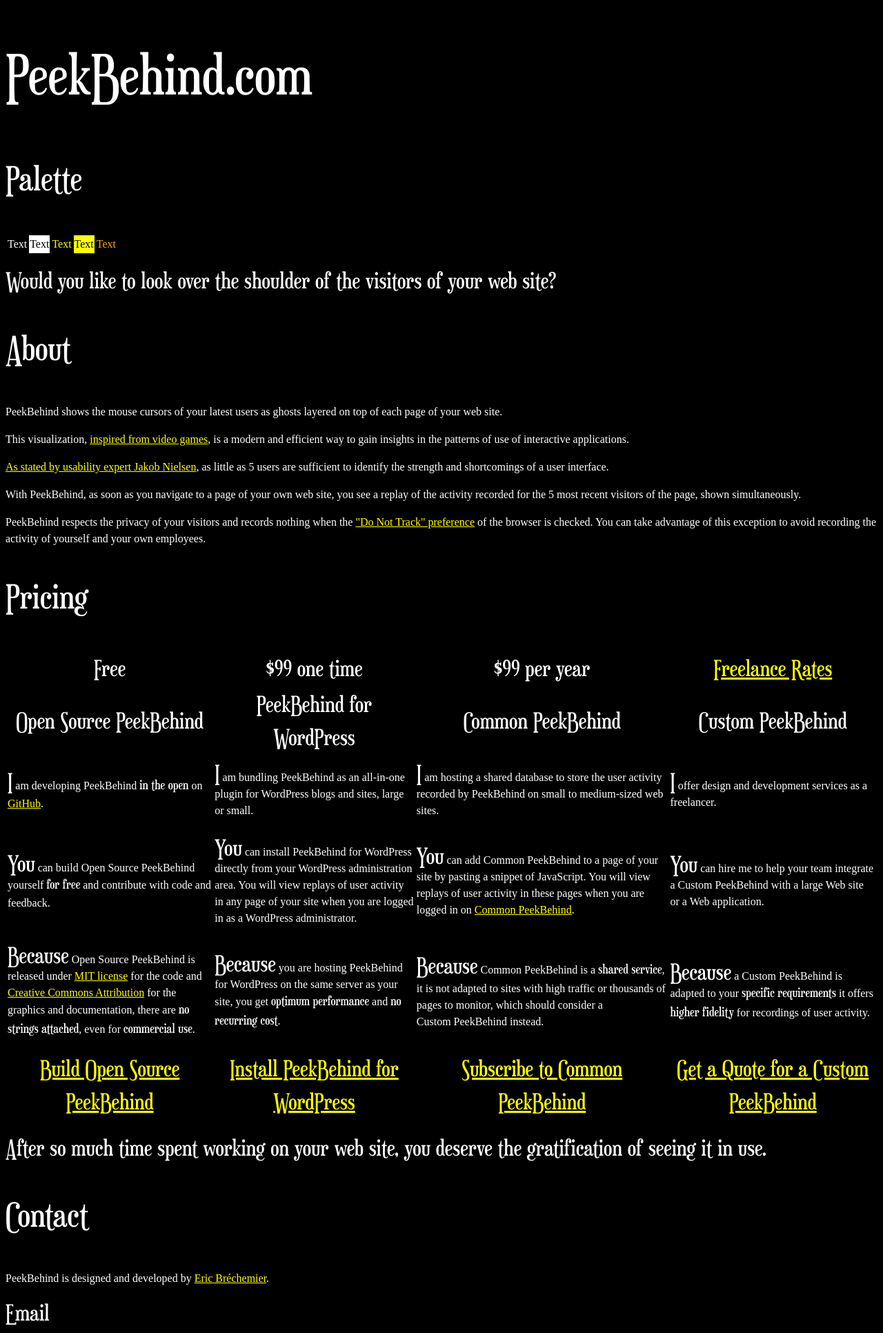
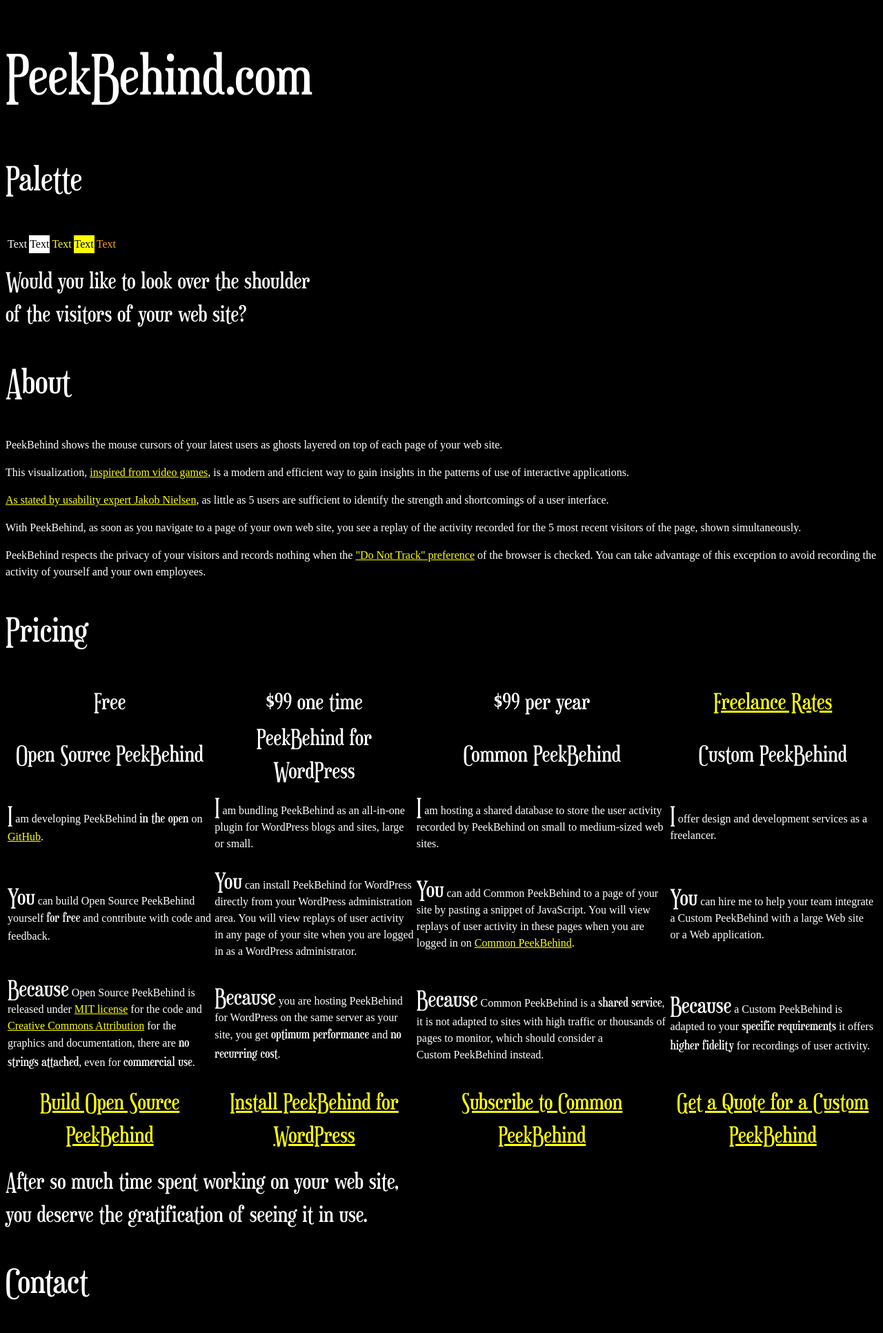
Before and after one commit to peekbehind/src.peekbehind.com, a plain HTML site: page index.html in a window 1280 px wide. Shown: the top 1932 px of the page at 69% size. Drawn offline with Linux system fonts and the light colour scheme.

Commit message:
Insert forced line breaks in strong sentences

```diff
--- a/index.html
+++ b/index.html
@@ -27,7 +27,7 @@
 
     <p>
       <strong>
-        Would you like to look over the shoulder
+        Would you like to look over the shoulder<br/>
         of the visitors of your web site?
       </strong>
     </p>
@@ -219,7 +219,7 @@
 
     <p>
       <strong>
-        After so much time spent working on your web site,
+        After so much time spent working on your web site,<br/>
         you deserve the gratification of seeing it in use.
       </strong>
     </p>
```
